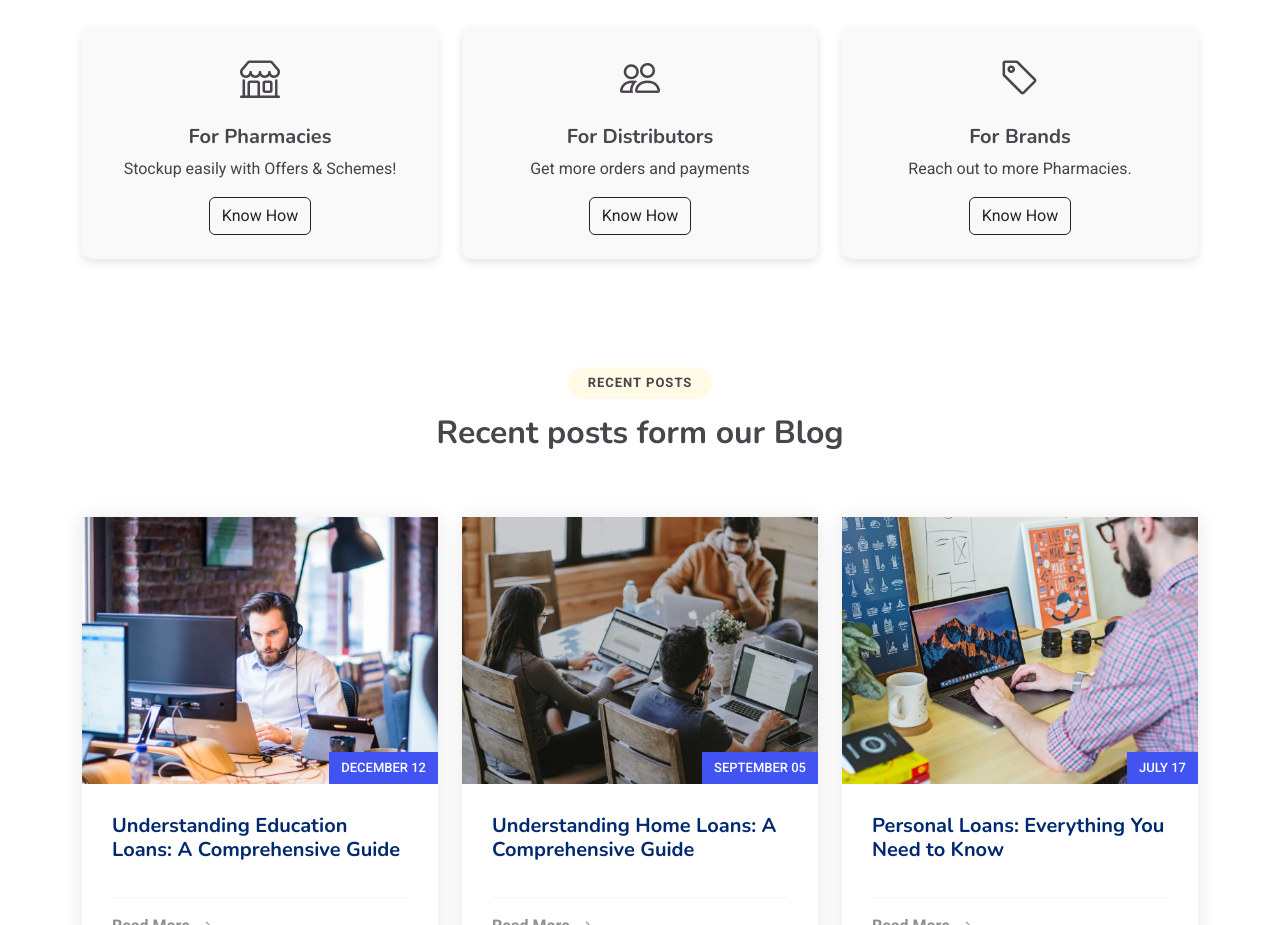
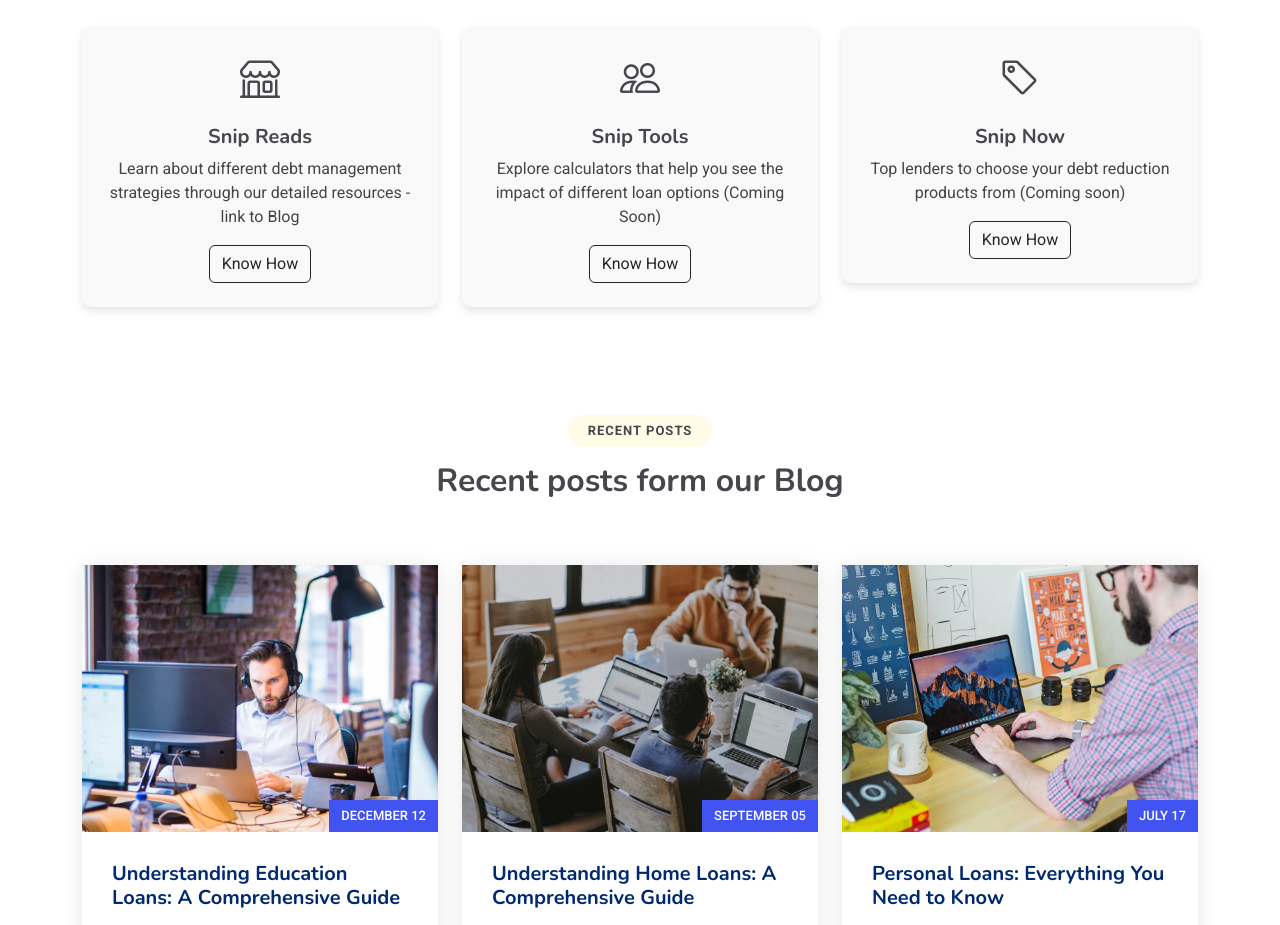
Before and after one commit to million-dollar-baby/landing, a plain HTML site: page index.html in a window 1280 px wide. Shown: the part 940-1865 px from the top of the page. Drawn offline with nearby package versions, Linux system fonts and the light colour scheme.

Commit message:
Update index.html

```diff
--- a/index.html
+++ b/index.html
@@ -107,8 +107,8 @@
               <!-- Pharmacy Icon from Bootstrap Icons -->
               <i class="bi bi-shop"></i>
             </div>
-            <h5>For Pharmacies</h5>
-            <p>Stockup easily with Offers & Schemes!</p>
+            <h5>Snip Reads</h5>
+            <p>Learn about different debt management strategies through our detailed resources - link to Blog</p>
             <a href="#" class="btn btn-outline-dark">Know How</a>
           </div>
         </div>
@@ -120,8 +120,8 @@
               <!-- Distributor Icon (using person-circle icon) -->
               <i class="bi bi-people"></i>
             </div>
-            <h5>For Distributors</h5>
-            <p>Get more orders and payments</p>
+            <h5>Snip Tools</h5>
+            <p>Explore calculators that help you see the impact of different loan options (Coming Soon)</p>
             <a href="#" class="btn btn-outline-dark">Know How</a>
           </div>
         </div>
@@ -133,8 +133,8 @@
               <!-- Brand Icon (using tag icon) -->
               <i class="bi bi-tag"></i>
             </div>
-            <h5>For Brands</h5>
-            <p>Reach out to more Pharmacies.</p>
+            <h5>Snip Now</h5>
+            <p>Top lenders to choose your debt reduction products from (Coming soon)</p>
             <a href="#" class="btn btn-outline-dark">Know How</a>
           </div>
         </div>
```
